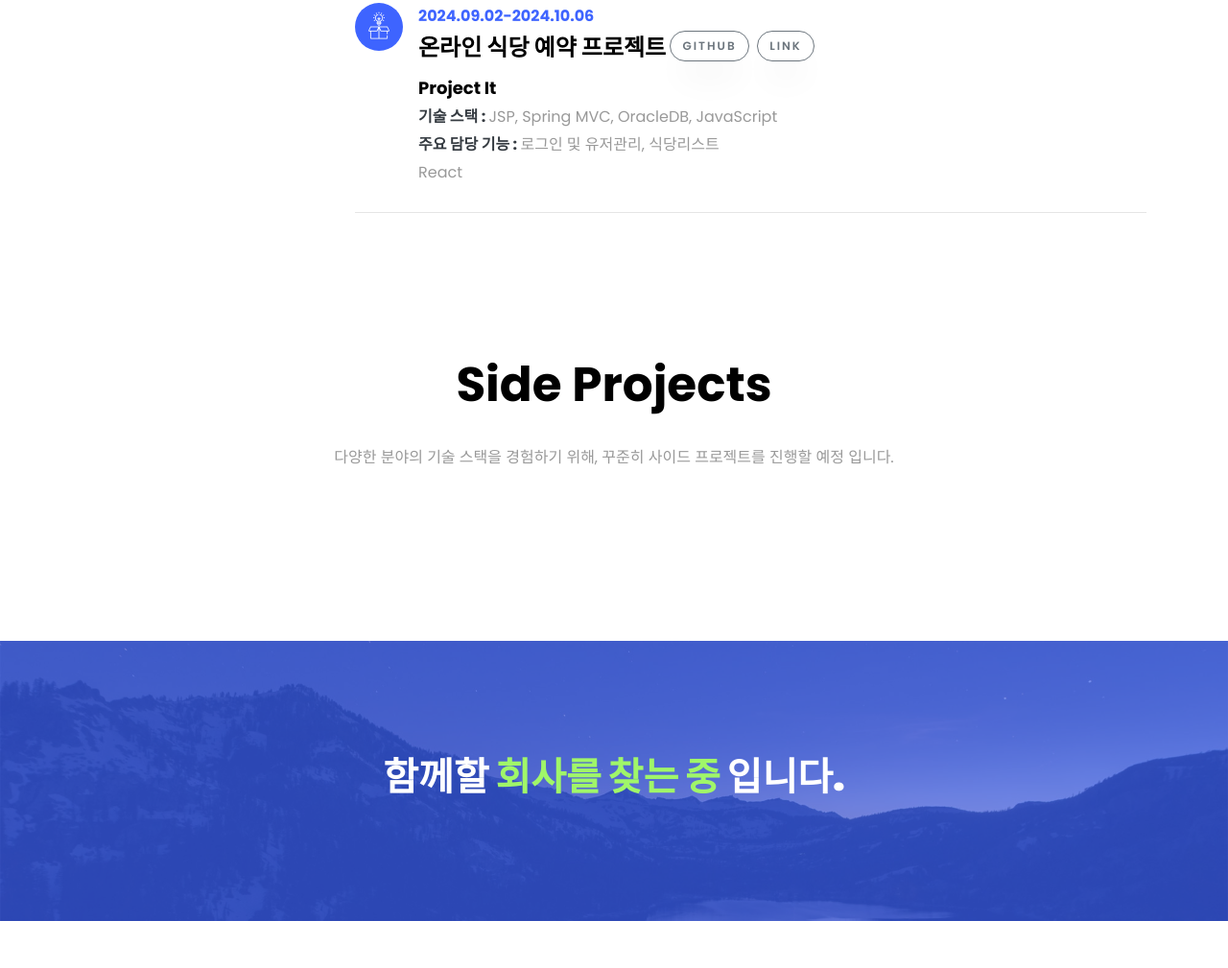
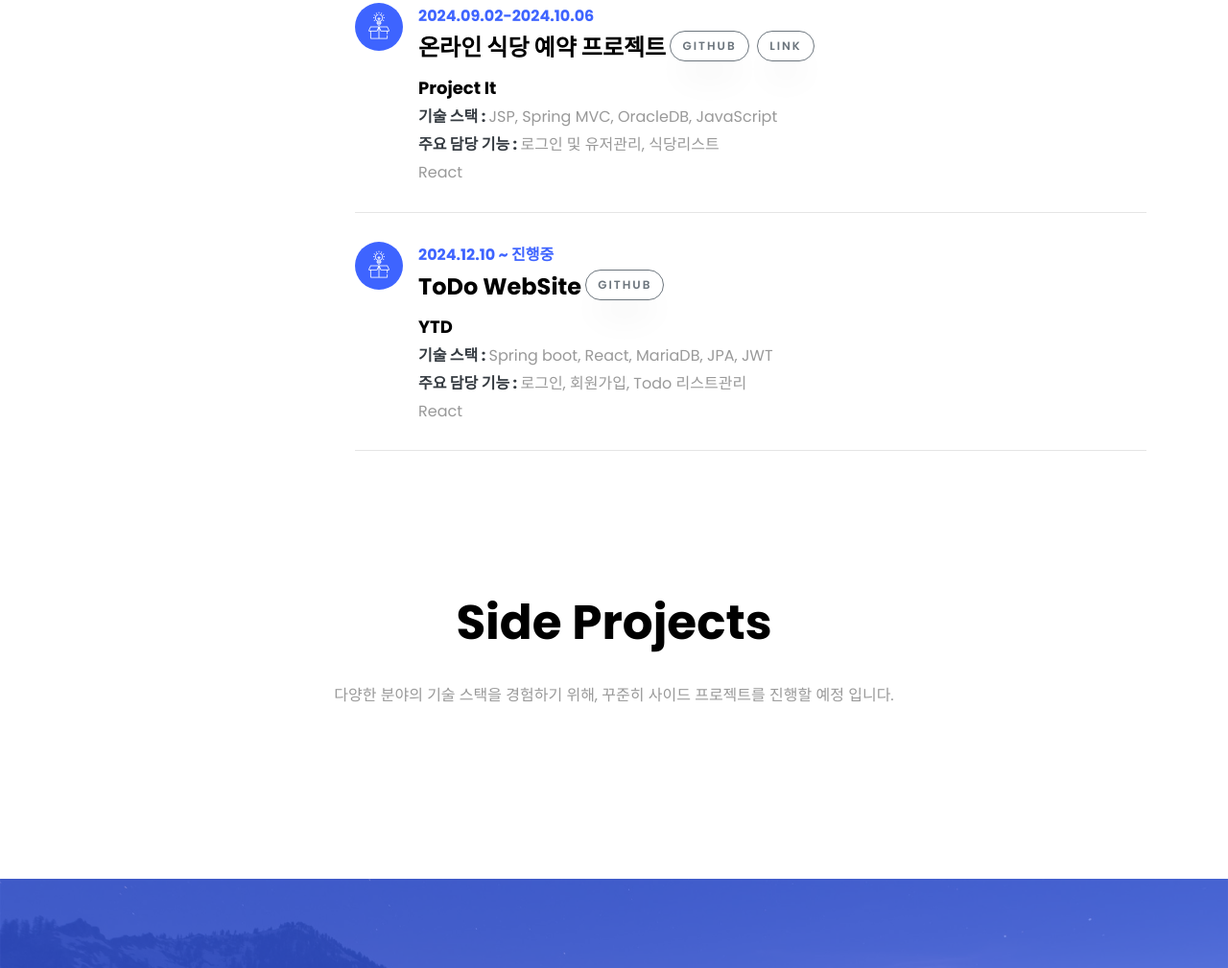
Before and after one commit to poty7877/poty7877.github.io, a plain HTML site: page index.html in a window 1280 px wide. Shown: the part 3622-4631 px from the top of the page at 96% size. Drawn offline with Linux system fonts and the light colour scheme; files whose address does not match are found by name.

Commit message:
index.html

```diff
--- a/index.html
+++ b/index.html
@@ -447,6 +447,26 @@
 								<p> React </p>
 							</div>
 						</div>
+						<div class="resume-wrap d-flex ftco-animate">
+							<div class="icon d-flex align-items-center justify-content-center">
+								<span class="flaticon-ideas"></span>
+							</div>
+							<div class="text pl-3">
+								<span class="date">2024.12.10 ~ 진행중 </span>
+								<div class="d-flex">
+									<h2>ToDo WebSite</h2>
+									<div>&nbsp;<a class="btn btn-outline-secondary" target="_blank"
+												  class="btn btn-outline-secondary"
+												  href="https://github.com/poty7877/ytd">Github</a>&nbsp;&nbsp;
+									</div>
+								</div>
+								<span class="position">YTD</span>
+								<div> <b class="text-dark">기술 스택 : </b>Spring boot, React, MariaDB, JPA, JWT
+								</div>
+								<div> <b class="text-dark">주요 담당 기능 : </b> 로그인, 회원가입, Todo 리스트관리 </div>
+								<p> React </p>
+							</div>
+						</div>
 					</div>
 				</div>
 			</div>
```
